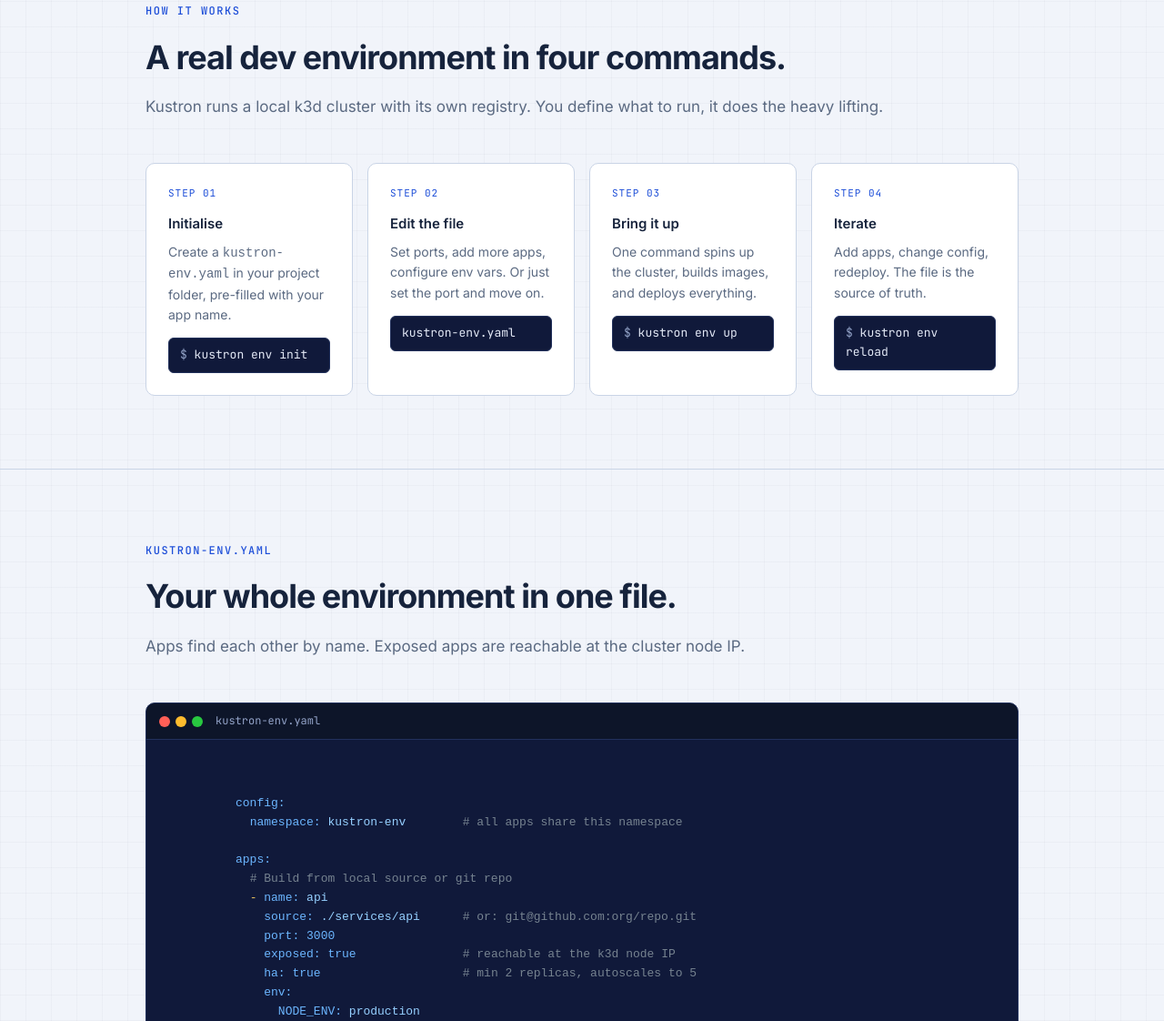
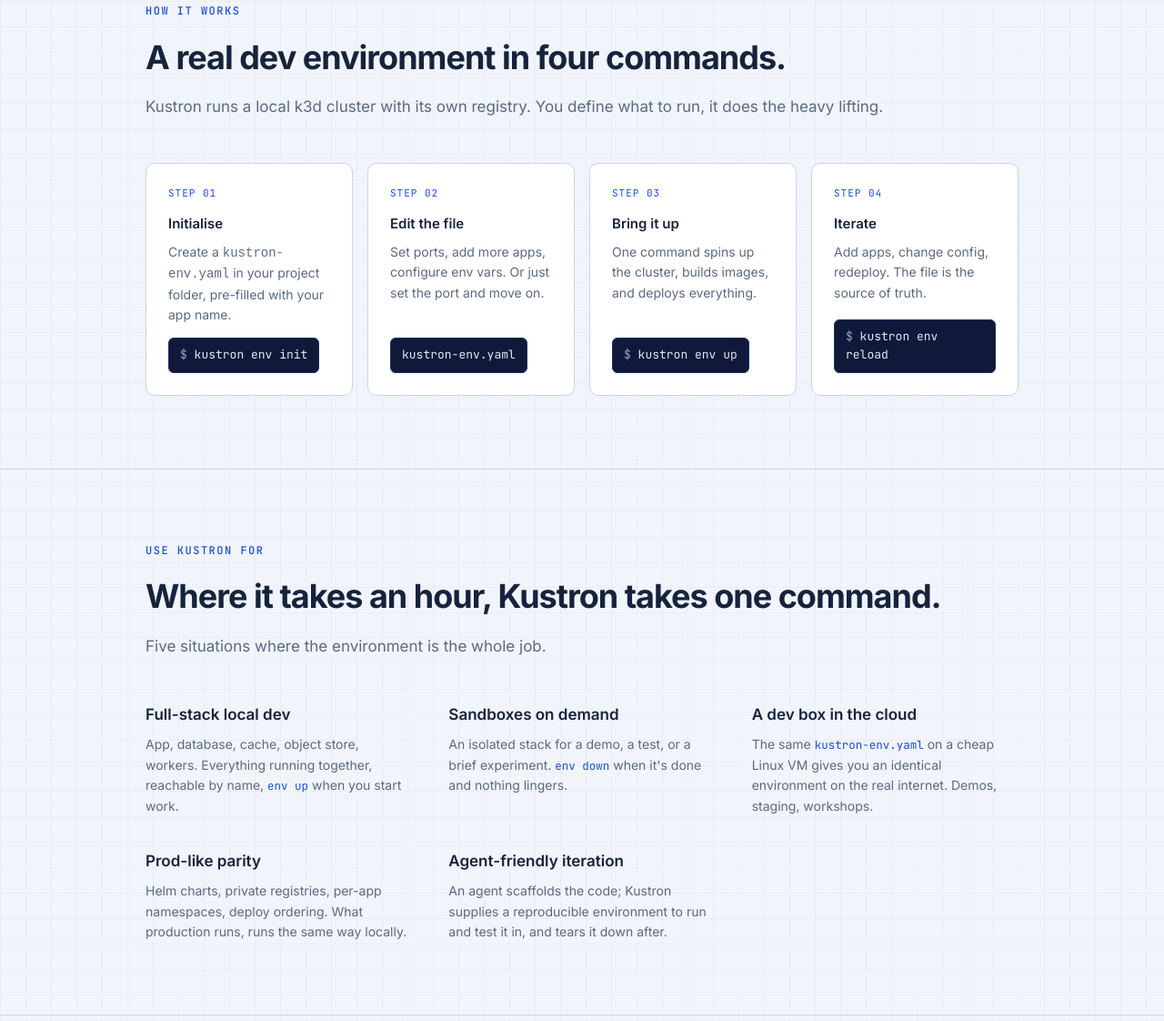
Before and after one commit to itsmunim/kustron, a website: page docs/index.html in a window 1280 px wide. Shown: the part 783-1905 px from the top of the page at 91% size. Drawn offline with nearby package versions, Linux system fonts and the light colour scheme; no server answers.

Commit message:
docs: bottom-align step commands, add use-case section, fix spacing

```diff
--- a/docs/index.html
+++ b/docs/index.html
@@ -323,6 +323,11 @@
       margin-bottom: 48px;
     }
 
+    .yaml-window + .section-sub,
+    .install-block + .section-sub {
+      margin-top: 32px;
+    }
+
     .section-sub a {
       color: var(--accent);
       font-weight: 500;
@@ -341,6 +346,9 @@
     }
 
     .step {
+      display: flex;
+      flex-direction: column;
+      align-items: flex-start;
       background: var(--surface);
       border: 1px solid var(--border);
       border-radius: var(--radius);
@@ -369,7 +377,13 @@
     }
 
     .step-cmd {
+      margin-top: auto;
       font-family: 'JetBrains Mono', monospace;
+      font-size: 13px;
+      color: #e3e9f6;
+      background: #10193a;
+      padding: 8px 12px;
+      border-radius: 6px;
       font-size: 13px;
       color: #e3e9f6;
       background: #10193a;
@@ -497,6 +511,32 @@
       border-radius: 4px;
       padding: 2px 7px;
       margin-top: 10px;
+    }
+
+    .use-grid {
+      display: grid;
+      grid-template-columns: repeat(3, 1fr);
+      column-gap: 40px;
+      row-gap: 36px;
+    }
+
+    .use-item h3 {
+      font-size: 17px;
+      font-weight: 600;
+      margin-bottom: 8px;
+    }
+
+    .use-item p {
+      font-size: 14px;
+      color: var(--muted);
+      line-height: 1.6;
+      margin: 0;
+    }
+
+    .use-item code {
+      font-family: 'JetBrains Mono', monospace;
+      font-size: 12.5px;
+      color: var(--accent);
     }
 
     /* ── Commands ── */
@@ -889,6 +929,10 @@
 
       section {
         padding: 56px 16px;
+      }
+
+      .use-grid {
+        grid-template-columns: 1fr;
       }
 
       .install-block {
@@ -1008,6 +1052,40 @@
           <h3>Iterate</h3>
           <p>Add apps, change config, redeploy. The file is the source of truth.</p>
           <div class="step-cmd"><span>$ </span>kustron env reload</div>
+        </div>
+      </div>
+    </div>
+  </section>
+
+  <hr class="divider">
+
+  <!-- Use kustron for -->
+  <section>
+    <div class="section-inner">
+      <div class="section-label">Use kustron for</div>
+      <h2>Where it takes an hour, Kustron takes one command.</h2>
+      <p class="section-sub">Five situations where the environment is the whole job.</p>
+
+      <div class="use-grid">
+        <div class="use-item">
+          <h3>Full-stack local dev</h3>
+          <p>App, database, cache, object store, workers. Everything running together, reachable by name, <code>env up</code> when you start work.</p>
+        </div>
+        <div class="use-item">
+          <h3>Sandboxes on demand</h3>
+          <p>An isolated stack for a demo, a test, or a brief experiment. <code>env down</code> when it's done and nothing lingers.</p>
+        </div>
+        <div class="use-item">
+          <h3>A dev box in the cloud</h3>
+          <p>The same <code>kustron-env.yaml</code> on a cheap Linux VM gives you an identical environment on the real internet. Demos, staging, workshops.</p>
+        </div>
+        <div class="use-item">
+          <h3>Prod-like parity</h3>
+          <p>Helm charts, private registries, per-app namespaces, deploy ordering. What production runs, runs the same way locally.</p>
+        </div>
+        <div class="use-item">
+          <h3>Agent-friendly iteration</h3>
+          <p>An agent scaffolds the code; Kustron supplies a reproducible environment to run and test it in, and tears it down after.</p>
         </div>
       </div>
     </div>
```
